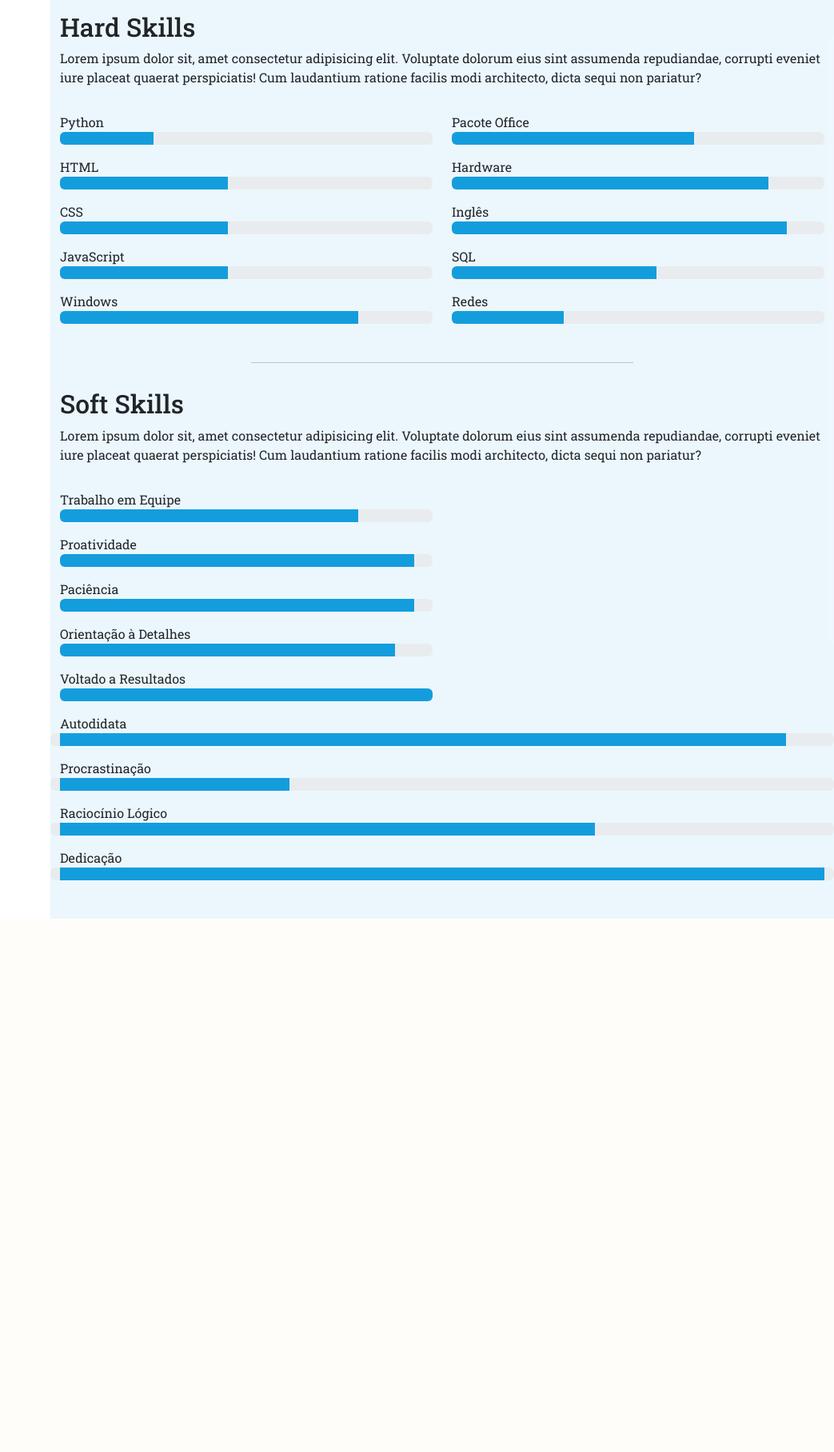
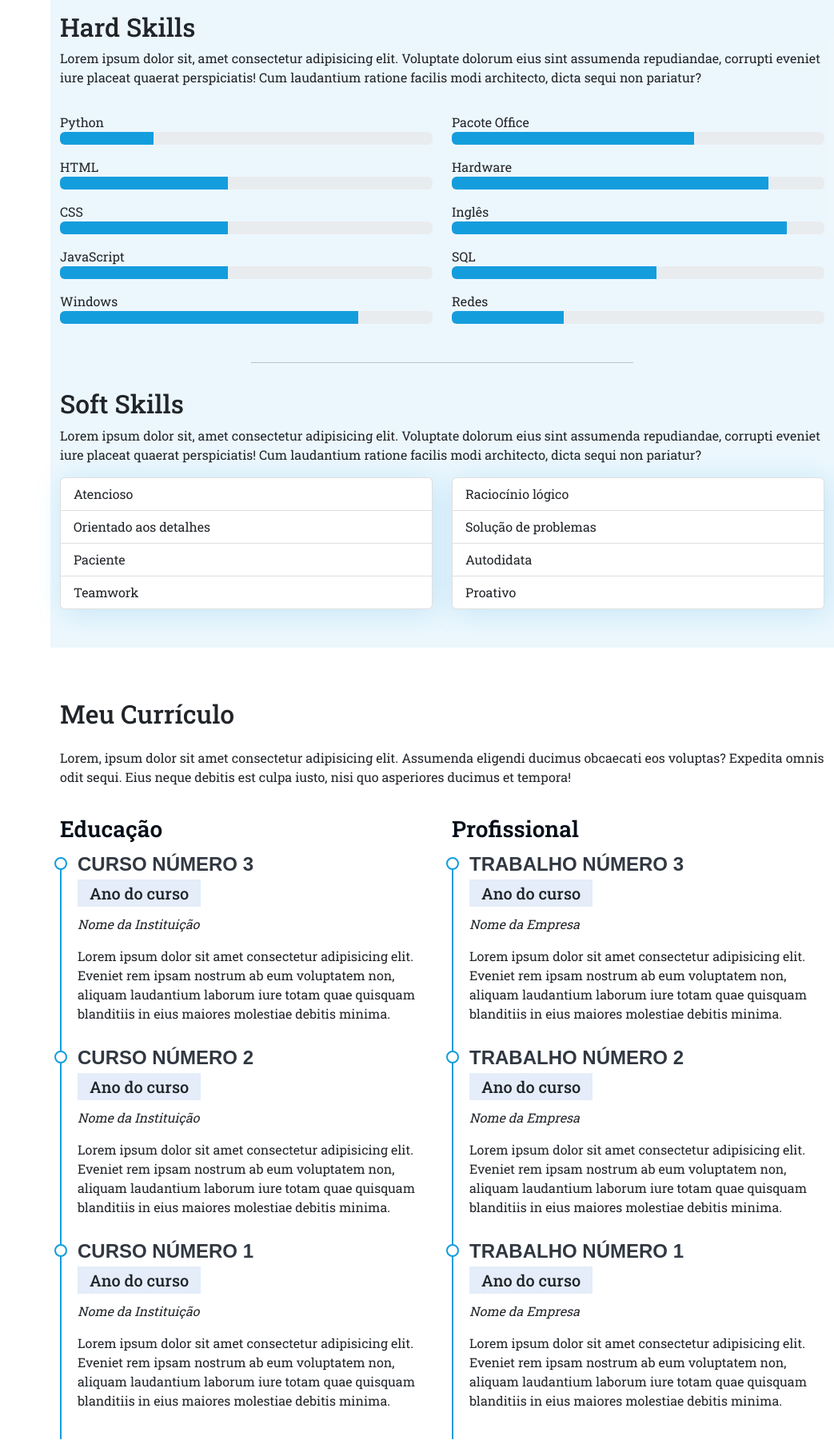
Before and after one commit to onativo/MeuPortfolio, a Flask app: page / in a window 1280 px wide. Shown: the part 1481-3297 px from the top of the page at 80% size, without its empty margins (237-1280 px from the left). Before the commit the page ends 2630 px from the top, so only its background shows below. Run offline with Flask 2, Linux system fonts and the light colour scheme; some libraries are stand-ins or nearby versions.

Commit message:
adicionei secão currículo

```diff
--- a/static/styles.css
+++ b/static/styles.css
@@ -178,3 +178,43 @@ i.menu-mobile{
 .bg-skills{
   background-color: #149ddd14;
 }
+.border-box{
+  box-shadow: 4px 4px 36px #139ddc2e;
+}
+.cv .cv-title{
+  font-weight: 700;
+  margin-top: 20px;
+  margin-bottom: 20px;
+  color:#050d18;
+}
+.cv .cv-item{
+  padding: 0 0 20px 20px;
+  margin-top: -2px;
+  border-left: 2px solid #139ddc;
+  position: relative;
+}
+.cv .cv-item h4{
+  line-height: 18px;
+  font-weight: 600;
+  text-transform: uppercase;
+  font-family: 'Poppins', sans-serif;
+  color: #313842;
+  margin-bottom: 10px;
+}
+.cv .cv-item h5{
+  background-color: #e4edf9;
+  padding: 5px 15px;
+  display: inline-block;
+  margin-bottom: 10px;
+}
+.cv .cv-item::before{
+  content: "";
+  position: absolute;
+  top: 0;
+  width: 16px;
+  height: 16px;
+  border: 2px solid #139ddc;
+  background-color: #fff;
+  left: -9px;
+  border-radius: 50%;
+}
--- a/templates/index.html
+++ b/templates/index.html
@@ -188,61 +188,84 @@
         <p>Lorem ipsum dolor sit, amet consectetur adipisicing elit. Voluptate dolorum eius sint assumenda repudiandae, corrupti eveniet iure placeat quaerat perspiciatis! Cum laudantium ratione facilis modi architecto, dicta sequi non pariatur?</p>
 
         <div class="row">
+
           <div class="col-md-6">
-            <p class="mt-3 mb-0">Trabalho em Equipe</p>
-            <div class="progress">
-              <div class="progress-bar" role="progressbar" style="width: 80%" aria-valuenow="80" aria-valuemin="0" aria-valuemax="100"></div>
-            </div>
-
-            <p class="mt-3 mb-0">Proatividade</p>
-            <div class="progress">
-              <div class="progress-bar" role="progressbar" style="width: 95%" aria-valuenow="95" aria-valuemin="0" aria-valuemax="100"></div>
-            </div>
-
-            <p class="mt-3 mb-0">Paciência</p>
-            <div class="progress">
-              <div class="progress-bar" role="progressbar" style="width: 95%" aria-valuenow="95" aria-valuemin="0" aria-valuemax="100"></div>
-            </div>
-
-            <p class="mt-3 mb-0">Orientação à Detalhes</p>
-            <div class="progress">
-              <div class="progress-bar" role="progressbar" style="width: 90%" aria-valuenow="90" aria-valuemin="0" aria-valuemax="100"></div>
-            </div>
-
-            <p class="mt-3 mb-0">Voltado a Resultados</p>
-            <div class="progress">
-              <div class="progress-bar" role="progressbar" style="width: 100%" aria-valuenow="100" aria-valuemin="0" aria-valuemax="100"></div>
-            </div>
+            <ul class="list-group border-box">
+              <li class="list-group-item">Atencioso</li>
+              <li class="list-group-item">Orientado aos detalhes</li>
+              <li class="list-group-item">Paciente</li>
+              <li class="list-group-item">Teamwork</li>
+            </ul>
           </div>
 
-            <p class="mt-3 mb-0">Autodidata</p>
-            <div class="progress">
-              <div class="progress-bar" role="progressbar" style="width: 95%" aria-valuenow="95" aria-valuemin="0" aria-valuemax="100"></div>
-            </div>
+          <div class="col-md-6">
+            <ul class="list-group border-box">
+              <li class="list-group-item">Raciocínio lógico</li>
+              <li class="list-group-item">Solução de problemas</li>
+              <li class="list-group-item">Autodidata</li>
+              <li class="list-group-item">Proativo</li>
+            </ul>
 
-            <p class="mt-3 mb-0">Procrastinação</p>
-            <div class="progress">
-              <div class="progress-bar" role="progressbar" style="width: 30%" aria-valuenow="30" aria-valuemin="0" aria-valuemax="100"></div>
-            </div>
-
-            <p class="mt-3 mb-0">Raciocínio Lógico</p>
-            <div class="progress">
-              <div class="progress-bar" role="progressbar" style="width: 70%" aria-valuenow="70" aria-valuemin="0" aria-valuemax="100"></div>
-            </div>
-
-            <p class="mt-3 mb-0">Dedicação</p>
-            <div class="progress">
-              <div class="progress-bar" role="progressbar" style="width: 100%" aria-valuenow="100" aria-valuemin="0" aria-valuemax="100"></div>
-            </div>
           </div>
-
         </div>
       </div>
 
     </section>
 
-    <section id="portfolio">
+    <section id="curriculo" class="mt-5 cv">
+      <div class="container pb-3">
+        <h2 class="pt-3 pb-3">Meu Currículo</h2>
+        <p>Lorem, ipsum dolor sit amet consectetur adipisicing elit. Assumenda eligendi ducimus obcaecati eos voluptas? Expedita omnis odit sequi. Eius neque debitis est culpa iusto, nisi quo asperiores ducimus et tempora!</p>
 
+        <div class="row">
+          <div class="col-md-6">
+            <h3 class="cv-title">Educação</h3>
+            <div class="cv-item">
+                <h4>Curso número 3</h4>
+                <h5>Ano do curso</h5>
+                <p><em>Nome da Instituição</em></p>
+                <p>Lorem ipsum dolor sit amet consectetur adipisicing elit. Eveniet rem ipsam nostrum ab eum voluptatem non, aliquam laudantium laborum iure totam quae quisquam blanditiis in eius maiores molestiae debitis minima.</p>
+            </div>
+
+            <div class="cv-item">
+              <h4>Curso número 2</h4>
+              <h5>Ano do curso</h5>
+              <p><em>Nome da Instituição</em></p>
+              <p>Lorem ipsum dolor sit amet consectetur adipisicing elit. Eveniet rem ipsam nostrum ab eum voluptatem non, aliquam laudantium laborum iure totam quae quisquam blanditiis in eius maiores molestiae debitis minima.</p>
+            </div>
+
+            <div class="cv-item">
+              <h4>Curso número 1</h4>
+              <h5>Ano do curso</h5>
+              <p><em>Nome da Instituição</em></p>
+              <p>Lorem ipsum dolor sit amet consectetur adipisicing elit. Eveniet rem ipsam nostrum ab eum voluptatem non, aliquam laudantium laborum iure totam quae quisquam blanditiis in eius maiores molestiae debitis minima.</p>
+            </div>
+          </div>
+
+          <div class="col-md-6">
+            <h3 class="cv-title">Profissional</h3>
+            <div class="cv-item">
+              <h4>Trabalho número 3</h4>
+              <h5>Ano do curso</h5>
+              <p><em>Nome da Empresa</em></p>
+              <p>Lorem ipsum dolor sit amet consectetur adipisicing elit. Eveniet rem ipsam nostrum ab eum voluptatem non, aliquam laudantium laborum iure totam quae quisquam blanditiis in eius maiores molestiae debitis minima.</p>
+            </div>
+
+            <div class="cv-item">
+              <h4>Trabalho número 2</h4>
+              <h5>Ano do curso</h5>
+              <p><em>Nome da Empresa</em></p>
+              <p>Lorem ipsum dolor sit amet consectetur adipisicing elit. Eveniet rem ipsam nostrum ab eum voluptatem non, aliquam laudantium laborum iure totam quae quisquam blanditiis in eius maiores molestiae debitis minima.</p>
+            </div>
+
+            <div class="cv-item">
+              <h4>Trabalho número 1</h4>
+              <h5>Ano do curso</h5>
+              <p><em>Nome da Empresa</em></p>
+              <p>Lorem ipsum dolor sit amet consectetur adipisicing elit. Eveniet rem ipsam nostrum ab eum voluptatem non, aliquam laudantium laborum iure totam quae quisquam blanditiis in eius maiores molestiae debitis minima.</p>
+            </div>
+          </div>
+      </div>
     </section>
   </main>
 
```
